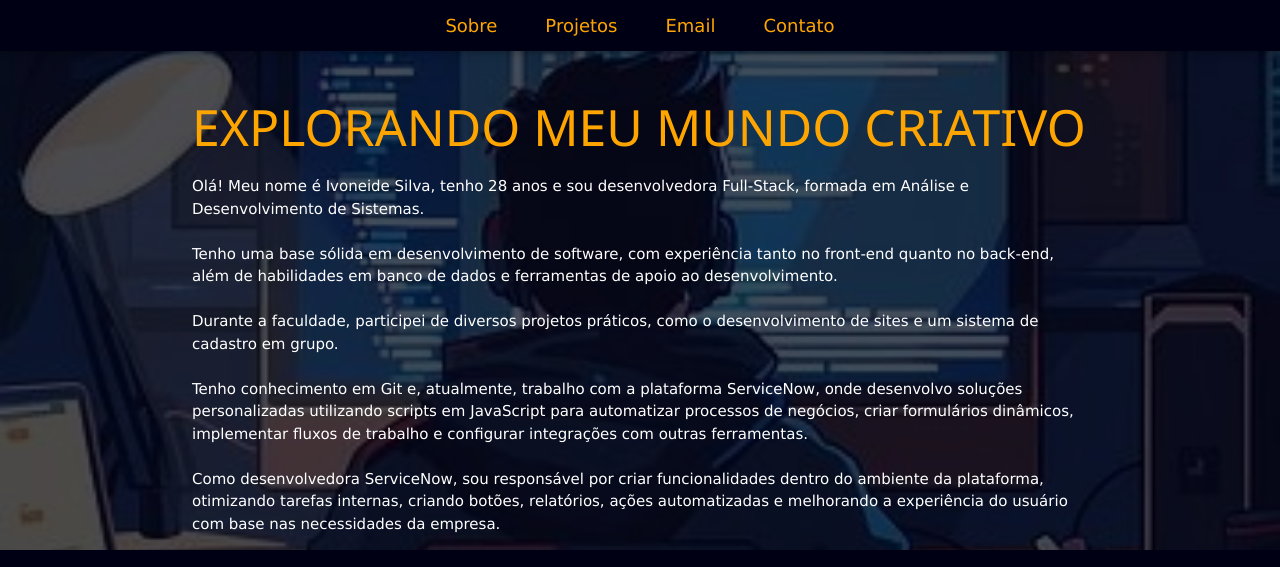
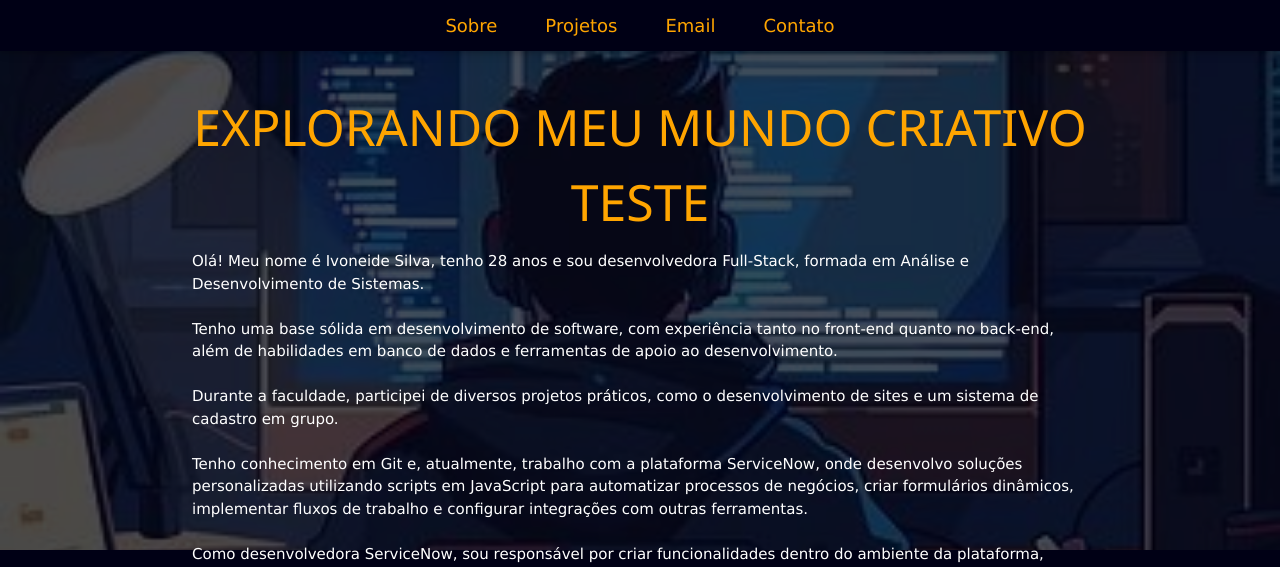
Before and after one commit to Ivoneide01/exemplo-portifolio, a plain HTML site: page index.html in a window 1280 px wide. Shown: the top 567 px of the page. Drawn offline with nearby package versions, Linux system fonts and the light colour scheme.

Commit message:
teste envio

```diff
--- a/index.html
+++ b/index.html
@@ -39,7 +39,7 @@
          <div class="hero" id="about">
            <div class="hero-description">
              <div class="hero-text">
-              <h1 class="hero-title">Explorando Meu Mundo Criativo</h1>
+              <h1 class="hero-title">Explorando Meu Mundo Criativo teste</h1>
               <p class="descricao-nid"><p>
                 <p>
                   Olá! Meu nome é Ivoneide Silva, tenho 28 anos e sou desenvolvedora Full-Stack, formada em Análise e Desenvolvimento de Sistemas.<br/><br/>
```
